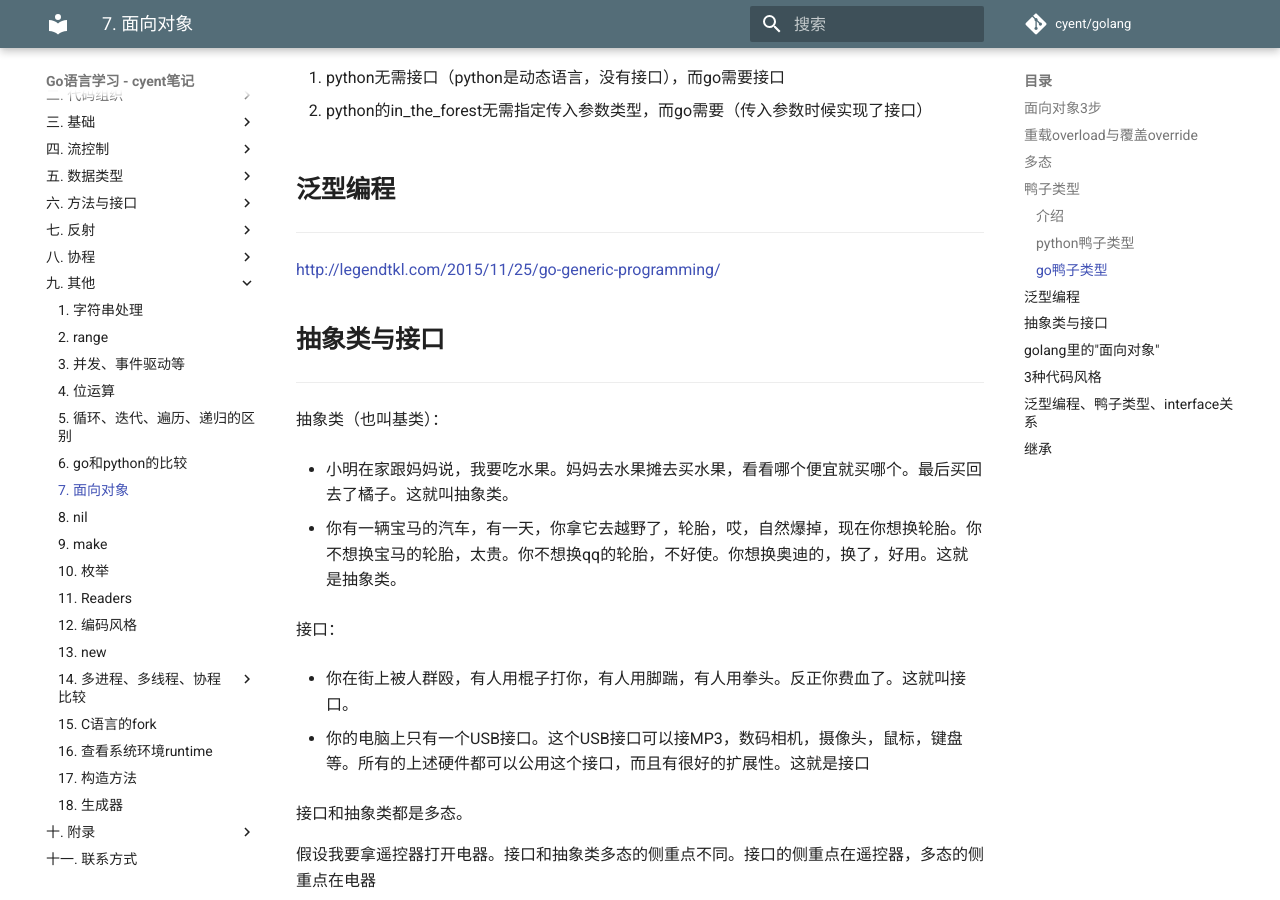
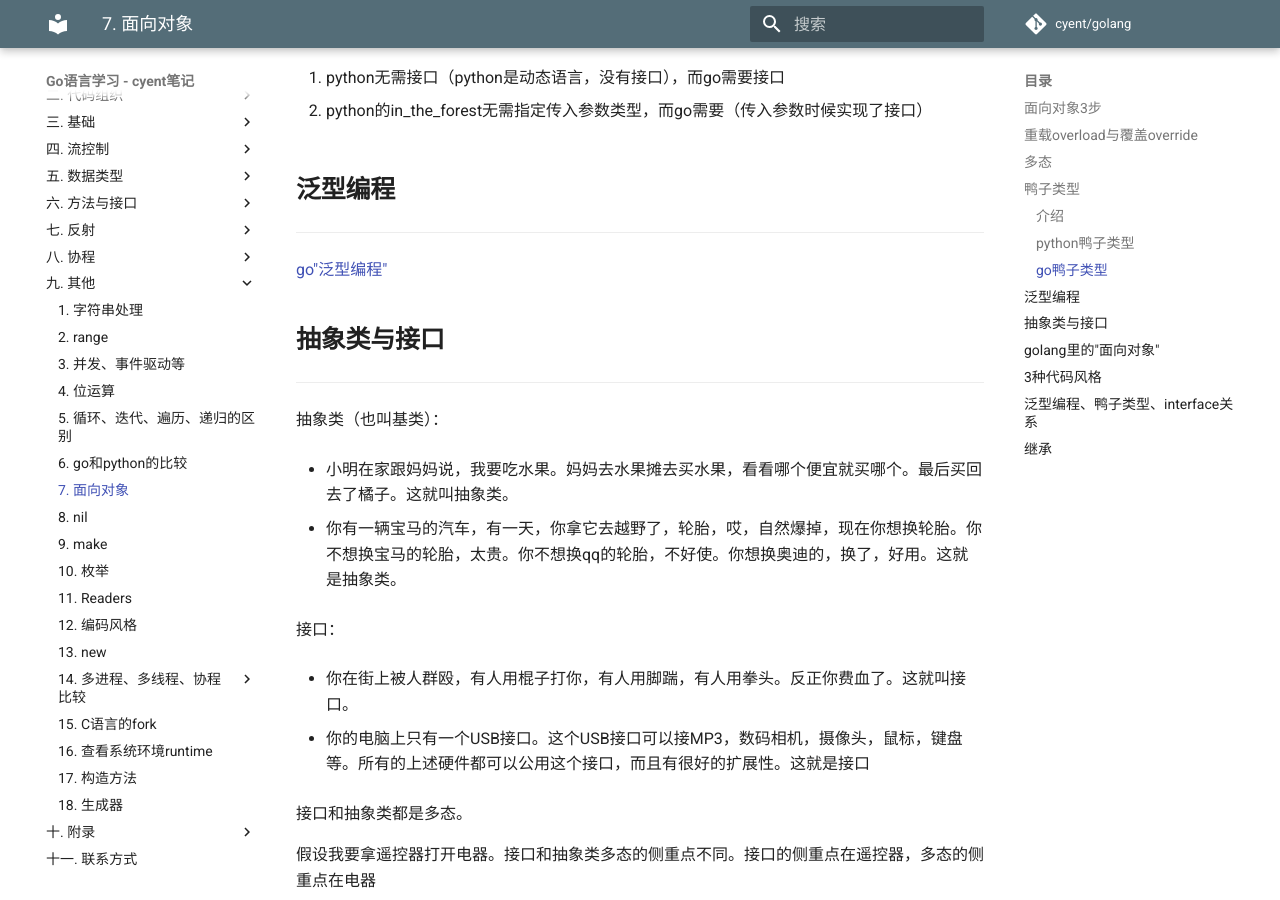
Before and after one commit to yxhsea/golang, an MkDocs documentation site: the page built from docs/other/oo.md, in a window 1280 px wide and 900 px high, scrolled down 5798 px. Built offline with MkDocs 1.6.1 and Material for MkDocs 9.7.7, drawn with Linux system fonts in a browser that asks for light colours; comment, search, counter and statistics services are not loaded; old or Windows-style settings are respelled for this version of MkDocs.

Commit message:
2018-05-18

```diff
--- a/docs/other/oo.md
+++ b/docs/other/oo.md
@@ -299,7 +299,7 @@ func main() {
 
 ---
 
-http://legendtkl.com/2015/11/25/go-generic-programming/
+[go"泛型编程"](http://legendtkl.com/2015/11/25/go-generic-programming/)
 
 ## **抽象类与接口**
 
```
